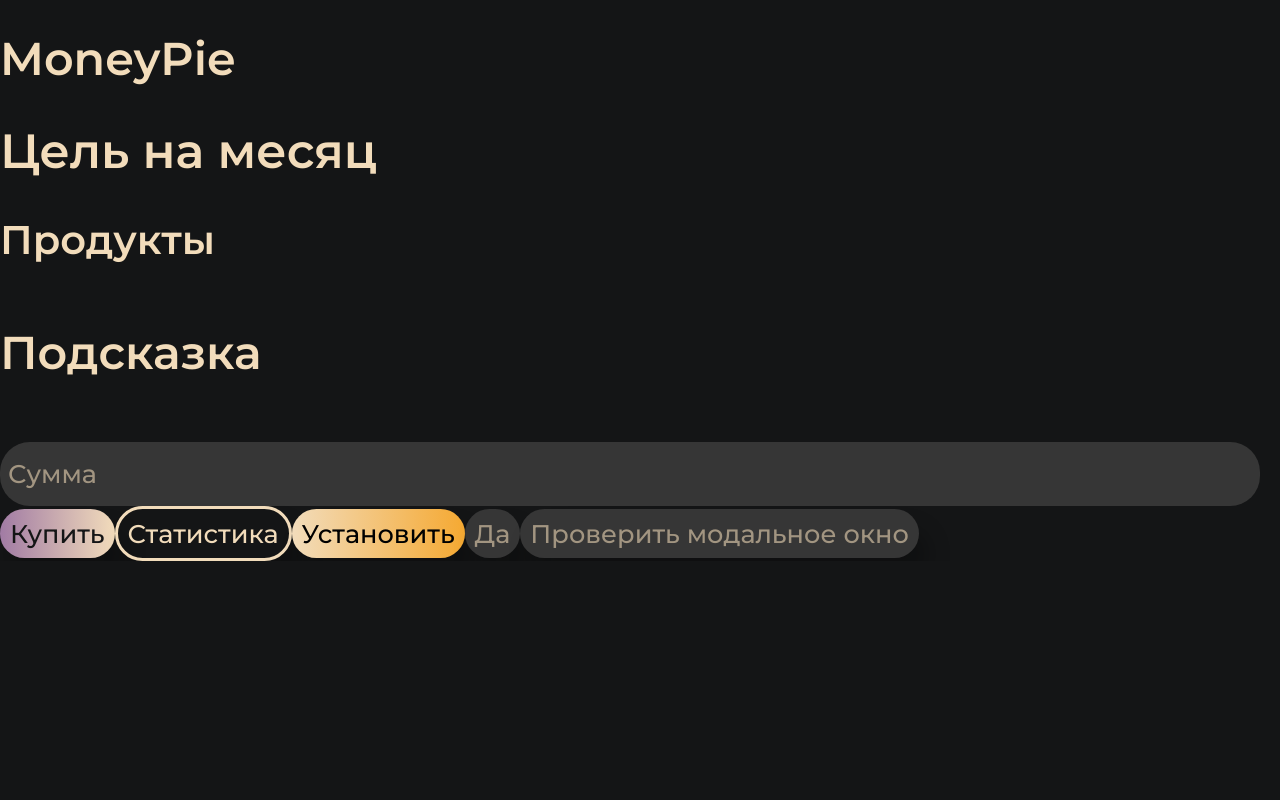
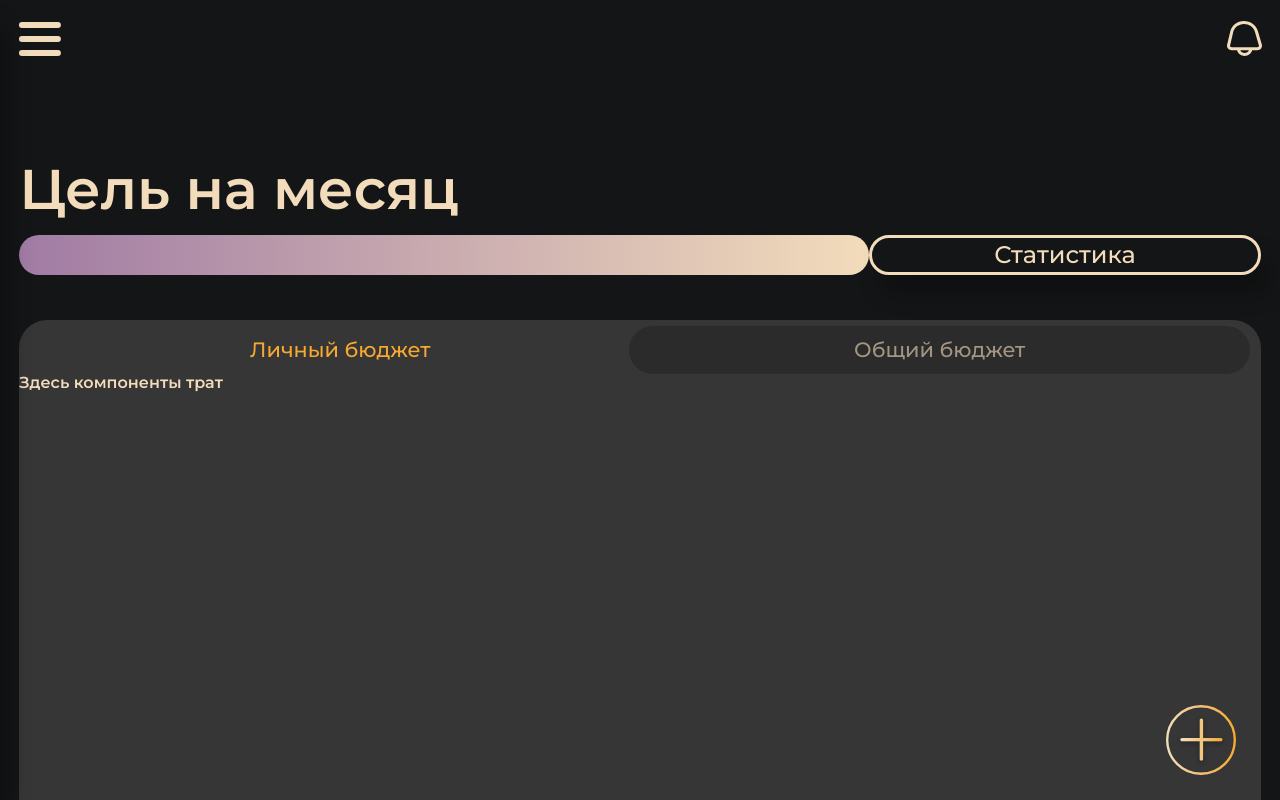
Before and after one commit to money-pie/frontend, a Next.js app: page / in a window 1280 px wide. Built offline with nearby package versions, Linux system fonts and the light colour scheme.

Commit message:
fix: update index file

```diff
--- a/pages/index.tsx
+++ b/pages/index.tsx
@@ -1,58 +1,16 @@
 import Head from "next/head";
 import { useState } from "react";
-import Htag from "../components/elements/Htag/Htag";
-import Button from "../components/elements/Button/Button";
-import Input from "../components/elements/Input/Input";
-import ExpenseAndIncomeWindow from "../components/modules/ExpenseAndIncomeWindow/ExpenseAndIncomeWindow";
+import { withLayout } from "../layout/Layout";
+import { MenuItem } from "../page-components/MenuItem/MenuItem";
+import { MainTarget } from "../page-components/MainTarget/MainTarget";
 
-export default function Home(): JSX.Element {
-  const [showModal, setShowModal] = useState<boolean>(false);
-
-  const closeModal = () => {
-    setShowModal(false);
-  };
-
+function Home(): JSX.Element {
   return (
-    <div>
-      <Htag tag="h1">MoneyPie</Htag>
-      <Htag tag="h2">Цель на месяц</Htag>
-      <Htag tag="h3">Продукты</Htag>
-      <Htag tag="h4">Подсказка</Htag>
-
-      <Input appearance="normal" placeholder="Сумма" />
-
-      <Button appearance="premium" className="rounded" btnType="button">
-        Купить
-      </Button>
-      <Button appearance="ghost" className="rounded" btnType="button">
-        Статистика
-      </Button>
-      <Button appearance="casual" className="rounded" btnType="button">
-        Установить
-      </Button>
-      <Button appearance="ordinary" className="rounded" btnType="button">
-        Да
-      </Button>
-      <Button
-        appearance="ordinary"
-        className="rounded"
-        btnType="button"
-        onClick={() => {
-          setShowModal(true);
-        }}
-      >
-        Проверить модальное окно
-      </Button>
-      {/* <QuestionModalWindow active={showModal} onClose={closeModal} text="сменить имя пользователя?"/> */}
-      {/* <SubscriptionBanner active={showModal} onClose={closeModal} /> */}
-      {/* <SubscriptionRenewal active={showModal} onClose={closeModal} /> */}
-      {/* <TargetAdding active={showModal} onClose={closeModal} /> */}
-      {/* <AutorizationForm active={showModal} onClose={closeModal} /> */}
-      {/* <RegistrationForm active={showModal} onClose={closeModal} /> */}
-
-      {/* <FriendInvitation active={showModal} onClose={closeModal} /> */}
-      {/* <DetailedInformation active={showModal} onClose={closeModal} /> */}
-      <ExpenseAndIncomeWindow active={showModal} onClose={closeModal} />
-    </div>
+    <>
+      <MainTarget />
+      <MenuItem />
+    </>
   );
 }
+
+export default withLayout(Home);
```
